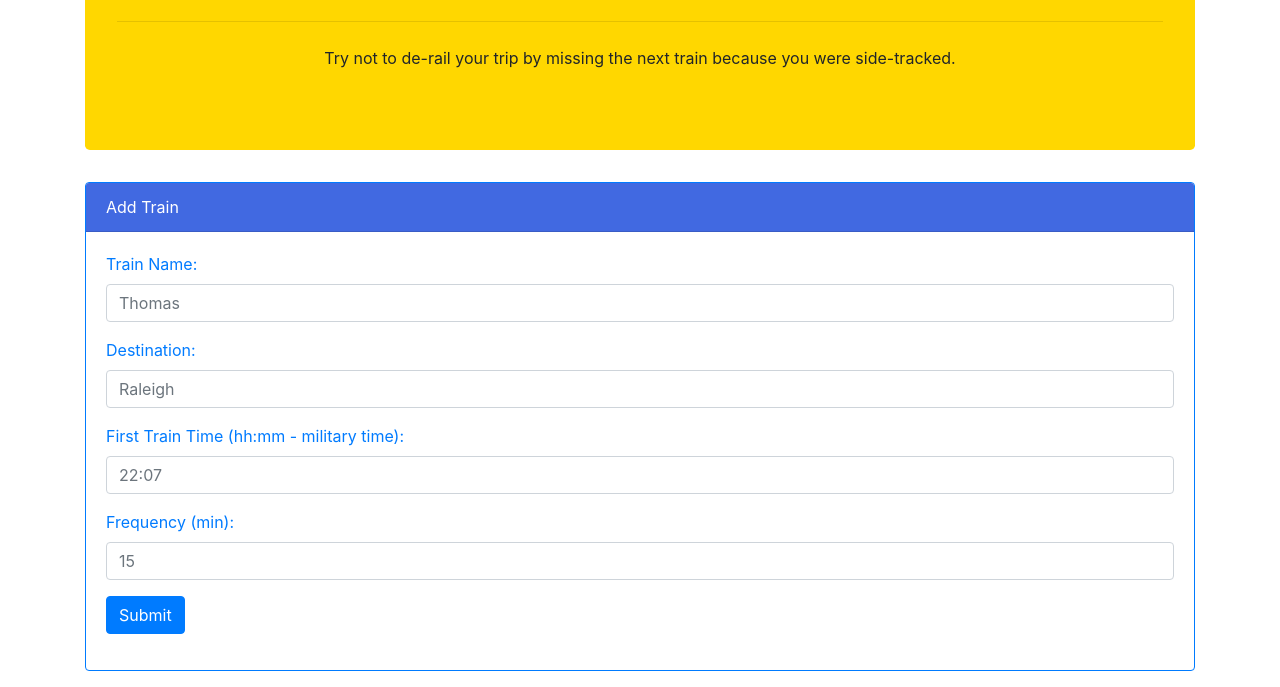
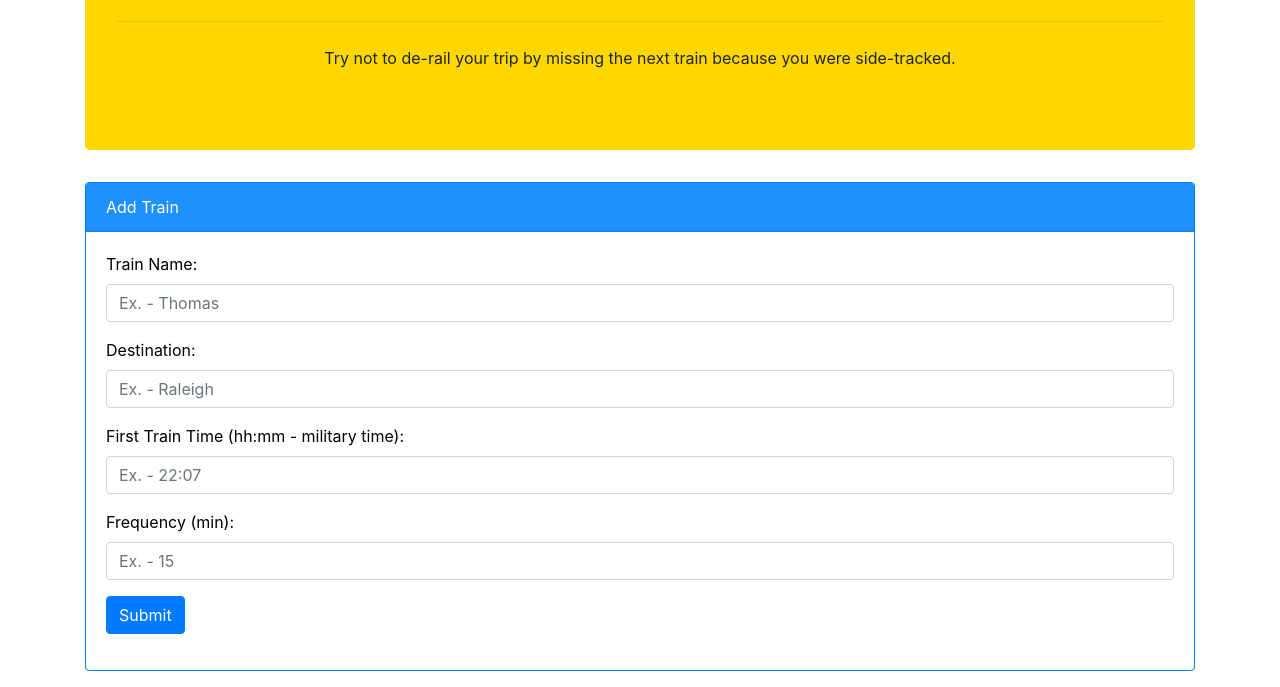
Before and after one commit to janiello/Train-Schedule, a plain HTML site: page index.html in a window 1280 px wide. Shown: the part 172-859 px from the top of the page. Drawn offline with nearby package versions, Linux system fonts and the light colour scheme.

Commit message:
finished styling form card by matching colors and formatting text

```diff
--- a/index.html
+++ b/index.html
@@ -23,19 +23,19 @@
                       <form id="add-train">
                           <div class="form-group">
                               <label for="train-name">Train Name:</label>
-                              <input type="text" class="form-control" id="train-name" placeholder="Thomas">
+                              <input type="text" class="form-control" id="train-name" placeholder="Ex. - Thomas">
                           </div>
                           <div class="form-group">
                               <label for="destination">Destination:</label>
-                              <input type="text" class="form-control" id="destination" placeholder="Raleigh">
+                              <input type="text" class="form-control" id="destination" placeholder="Ex. - Raleigh">
                           </div>
                           <div class="form-group">
                               <label for="first-train">First Train Time (hh:mm - military time):</label>
-                              <input type="text" class="form-control" id="first-train" placeholder="22:07">
+                              <input type="text" class="form-control" id="first-train" placeholder="Ex. - 22:07">
                           </div>
                           <div class="form-group">
                               <label for="frequency">Frequency (min):</label>
-                              <input type="text" class="form-control" id="frequency" placeholder="15">
+                              <input type="text" class="form-control" id="frequency" placeholder="Ex. - 15">
                           </div>
                           <div class="form-group">
                               <input type="submit" class="btn btn-primary" id="submit">
--- a/style.css
+++ b/style.css
@@ -15,5 +15,9 @@
 
 .card-header {
     color: white;
-    background-color: royalblue;
+    background-color: dodgerblue;
 }
+
+.form-group {
+    color: black;
+}
```
